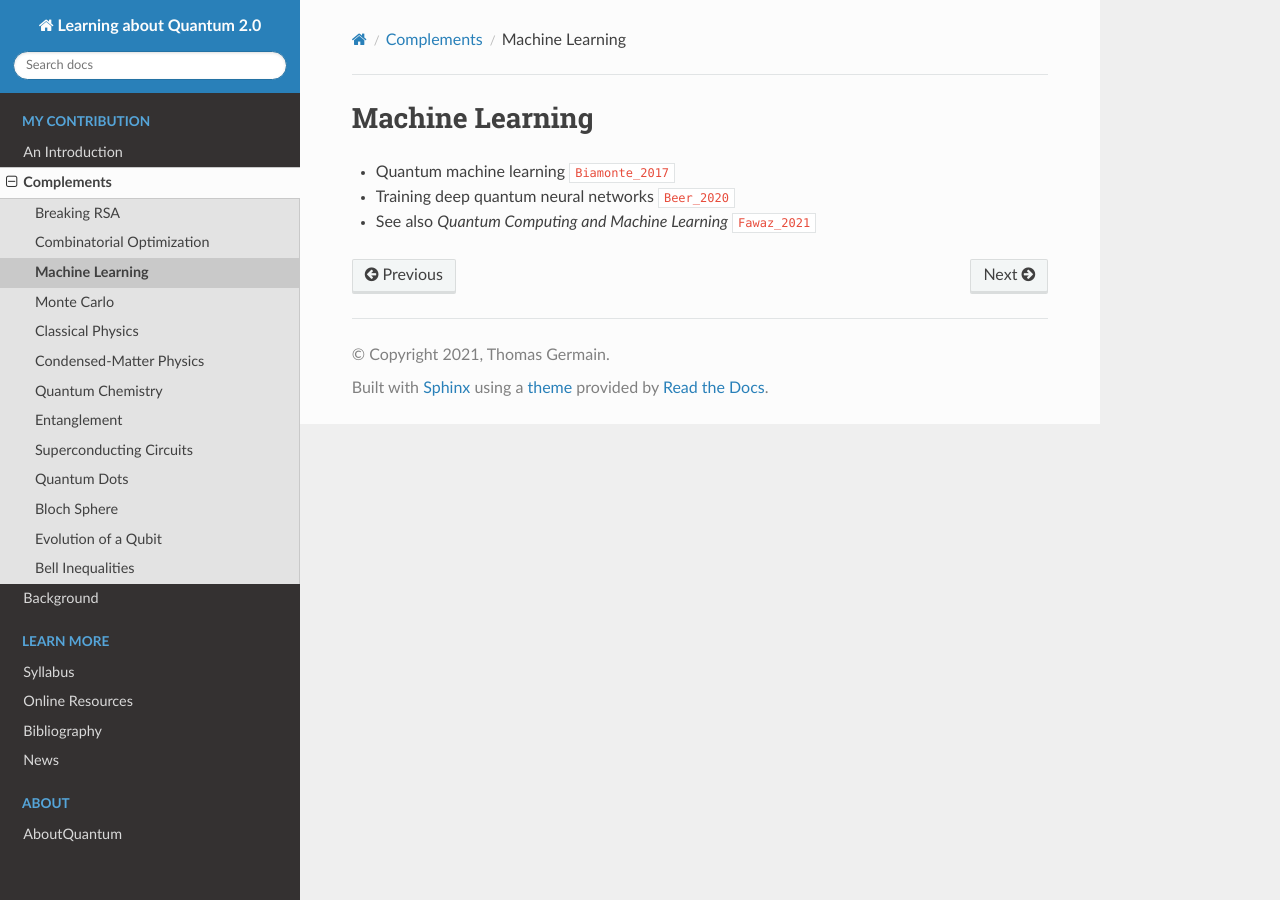
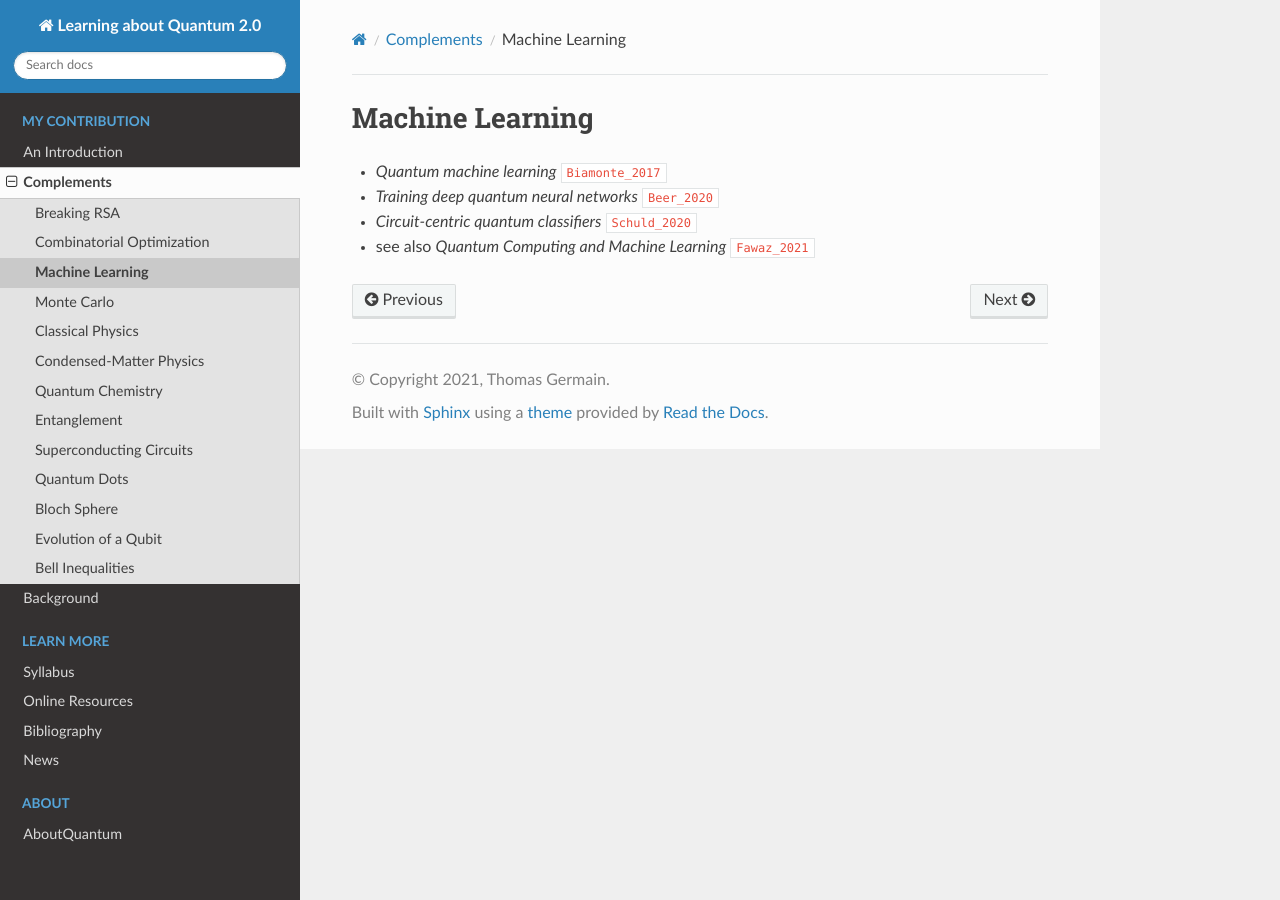
Before and after one commit to tomlqc/about-quantum, a Sphinx documentation site: the page built from source/stories/complements/mlearn.rst, in a window 1280 px wide. Built offline with Sphinx 7.4.7 and the Read the Docs theme 2.0.0, drawn with Linux system fonts in a browser that asks for light colours; cross-references to code outside the pages are shown as plain code; some of the changed lines change nothing that is shown.

Commit message:
mlearn: quantum classifiers.

```diff
--- a/source/biblio/articles.bib
+++ b/source/biblio/articles.bib
@@ -595,6 +595,19 @@
   editor="Danaev, Nargozy and Shokin, Yurii and Darkhan, Akhmed-Zaki",
   publisher="Springer International Publishing"
 }
+@article{Schuld_2020,
+   title={Circuit-centric quantum classifiers},
+   author={Schuld, Maria and Bocharov, Alex and Svore, Krysta M. and Wiebe, Nathan},
+   year={2020},
+   month={Mar},
+   ISSN={2469-9934},
+   DOI={10.1103/physreva.101.032308},
+   eprint={1804.00633},
+   volume={101},
+   number={3},
+   journal={Physical Review A},
+   publisher={American Physical Society (APS)}
+}
 @article{Shalm_2015,
   title = {Strong Loophole-Free Test of Local Realism},
   author = {Shalm, Lynden K. and Meyer-Scott, Evan and Christensen, Bradley G. and others},
--- a/source/stories/complements/mlearn.rst
+++ b/source/stories/complements/mlearn.rst
@@ -2,8 +2,10 @@
 Machine Learning
 ================
 
-* Quantum machine learning :cite:`Biamonte_2017`
+* *Quantum machine learning* :cite:`Biamonte_2017`
 
-* Training deep quantum neural networks :cite:`Beer_2020`
+* *Training deep quantum neural networks* :cite:`Beer_2020`
 
-* See also *Quantum Computing and Machine Learning* :cite:`Fawaz_2021`
+* *Circuit-centric quantum classifiers* :cite:`Schuld_2020`
+
+* see also *Quantum Computing and Machine Learning* :cite:`Fawaz_2021`
```
